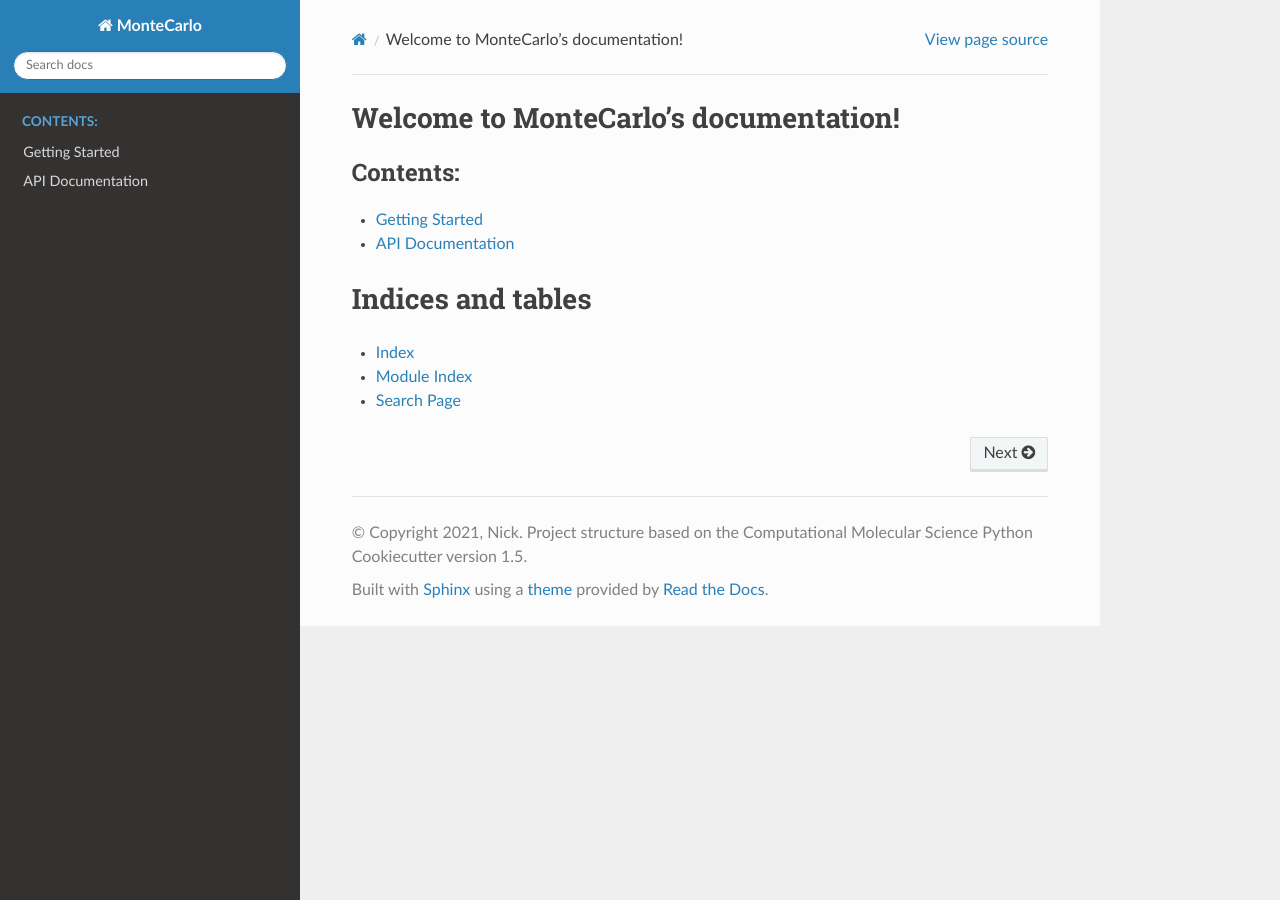
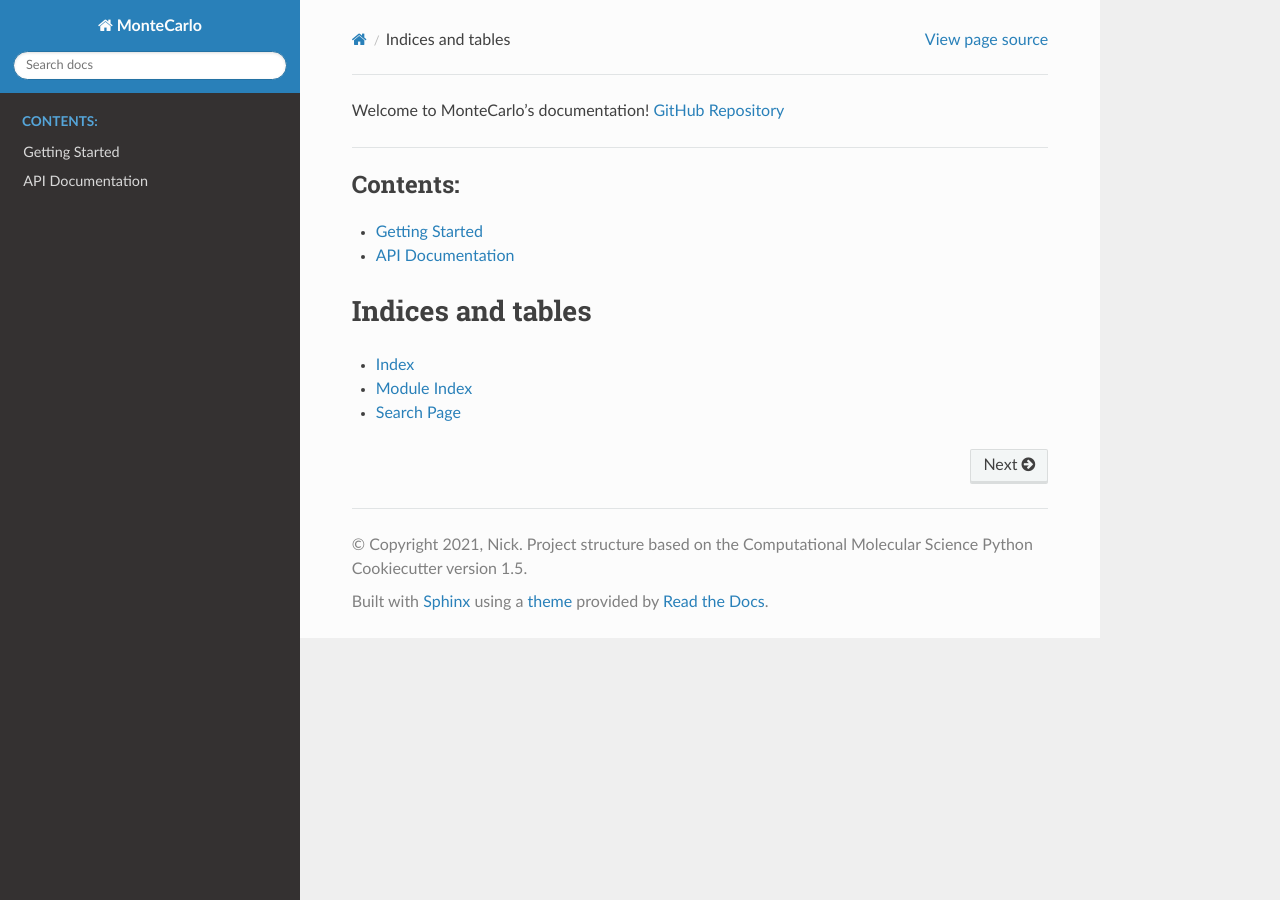
Before and after one commit to Reesem89/MonteCarlo, a Sphinx documentation site: the page built from docs/index.rst, in a window 1280 px wide. Built offline with Sphinx 7.4.7 and the Read the Docs theme 2.0.0, drawn with Linux system fonts in a browser that asks for light colours; the version number could not be read and is left out.

Commit message:
added repo link

```diff
--- a/docs/index.rst
+++ b/docs/index.rst
@@ -4,6 +4,8 @@
    contain the root `toctree` directive.
 
 Welcome to MonteCarlo's documentation!
+`GitHub Repository <https://github.com/CHEM-PHYS-X684/MonteCarlo>`_
+
 =========================================================
 
 .. toctree::
```
